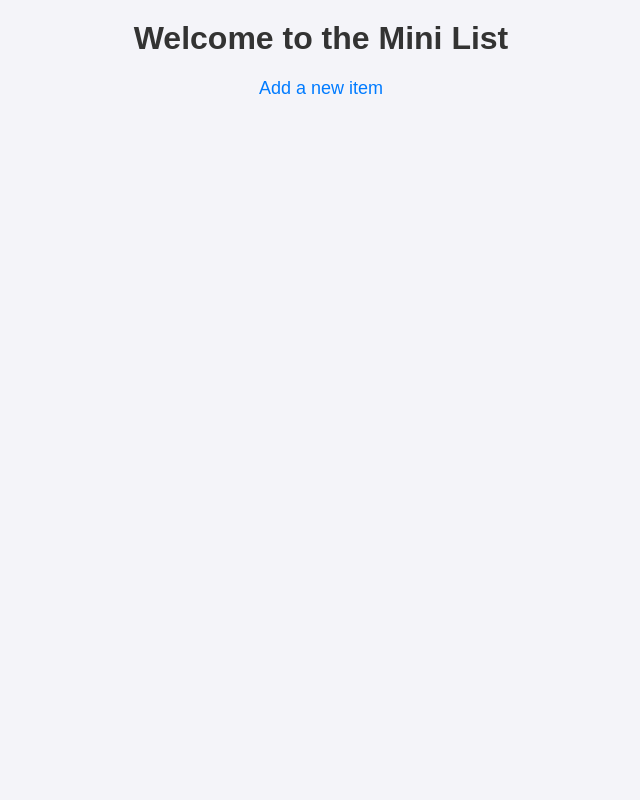
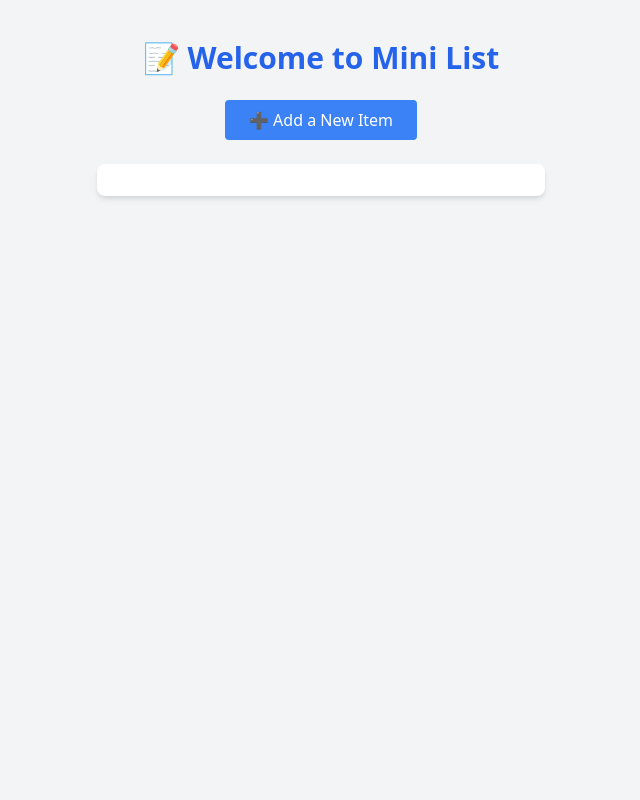
Before and after one commit to melodykellynwaogu/welcome-page-, a Flask app: page / in a window 1280 px wide. Shown: the whole page, without its empty margins (319-959 px from the left). Run offline with Flask 3, Linux system fonts and the light colour scheme; some libraries are stand-ins or nearby versions.

Commit message:
Update index.html

```diff
--- a/templates/index.html
+++ b/templates/index.html
@@ -1,17 +1,21 @@
 <!DOCTYPE html>
 <html lang="en">
 <head>
-    <meta charset="UTF-8">
-    <meta name="viewport" content="width=device-width, initial-scale=1.0">
+    <meta charset="UTF-8" />
+    <meta name="viewport" content="width=device-width, initial-scale=1.0"/>
     <title>Mini List</title>
-    <link rel="stylesheet" href="/static/style.css">
+    <script src="https://cdn.tailwindcss.com"></script>
 </head>
-<body>
-    <h1>Welcome to the Mini List</h1>
-    <a href="/add">Add a new item</a>
-    <ul>
+<body class="bg-gray-100 text-gray-800 font-sans min-h-screen flex flex-col items-center py-10">
+    <h1 class="text-3xl font-bold mb-6 text-blue-600">📝 Welcome to Mini List</h1>
+
+    <a href="/add" class="mb-6 text-white bg-blue-500 hover:bg-blue-600 px-6 py-2 rounded transition-all duration-300">
+        ➕ Add a New Item
+    </a>
+
+    <ul class="bg-white shadow-md rounded-lg w-full max-w-md px-6 py-4 space-y-3">
         {% for item in items %}
-            <li>{{ item }}</li>
+            <li class="p-3 border rounded hover:bg-gray-100 transition-all duration-200">{{ item }}</li>
         {% endfor %}
     </ul>
 </body>
```
